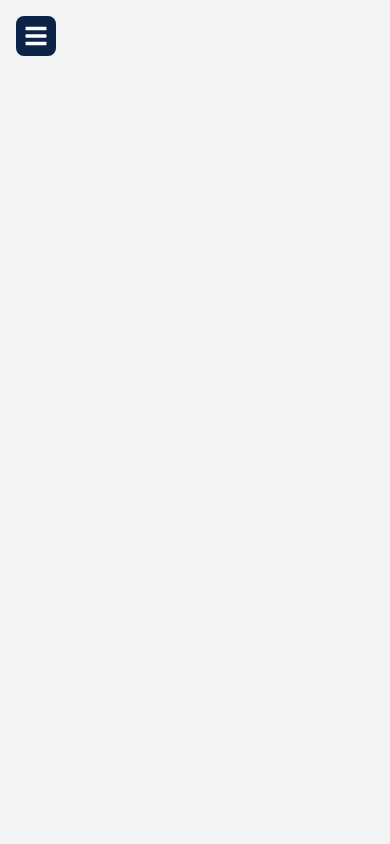
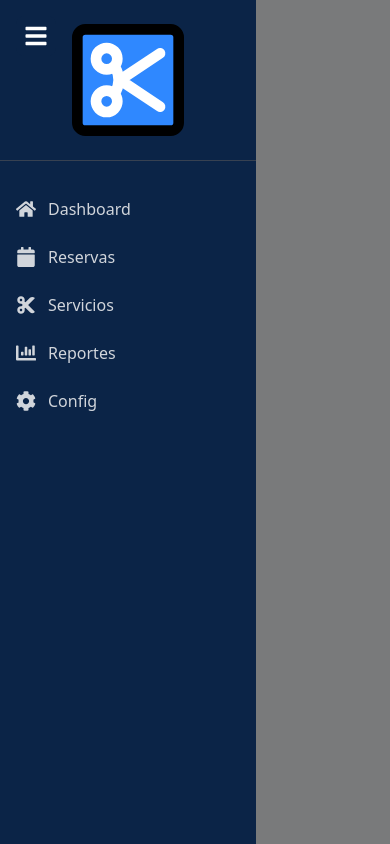
Before and after one commit to Breyner794/barber-shop, a React (Vite) app: page /dashboard in a window 390 px wide. Built offline with nearby package versions, Linux system fonts and the light colour scheme.

Commit message:
Se modifica la recarga de la pagina al iniciar

```diff
--- a/src/components/dashboard/Sidebar.jsx
+++ b/src/components/dashboard/Sidebar.jsx
@@ -10,7 +10,7 @@ import {
 } from 'react-icons/fa';
 
 const Sidebar = () => {
-  const [isCollapsed, setIsCollapsed] = useState(true);
+  const [isCollapsed, setIsCollapsed] = useState(false);
 
   const menuItems = [
     { name: 'Dashboard', icon: <FaHome size={20} />, path: '/dashboard', enabled: true },
@@ -53,7 +53,7 @@ const Sidebar = () => {
         fixed left-0 top-0 h-full bg-barber-primary text-white
         transition-all duration-300 ease-in-out z-40
         ${isCollapsed ? 'w-16' : 'w-64'}
-        md:translate-x-0
+        lg:translate-x-0
         ${isCollapsed ? '-translate-x-full md:translate-x-0' : ''}
       `}>
         {/* Logo */}
@@ -95,7 +95,7 @@ const Sidebar = () => {
       {/* Overlay para móvil */}
       {!isCollapsed && (
         <div
-          className="md:hidden fixed inset-0 bg-black bg-opacity-50 z-30"
+          className="lg:hidden fixed inset-0 bg-black bg-opacity-50 z-30"
           onClick={() => setIsCollapsed(true)}
         />
       )}
```
